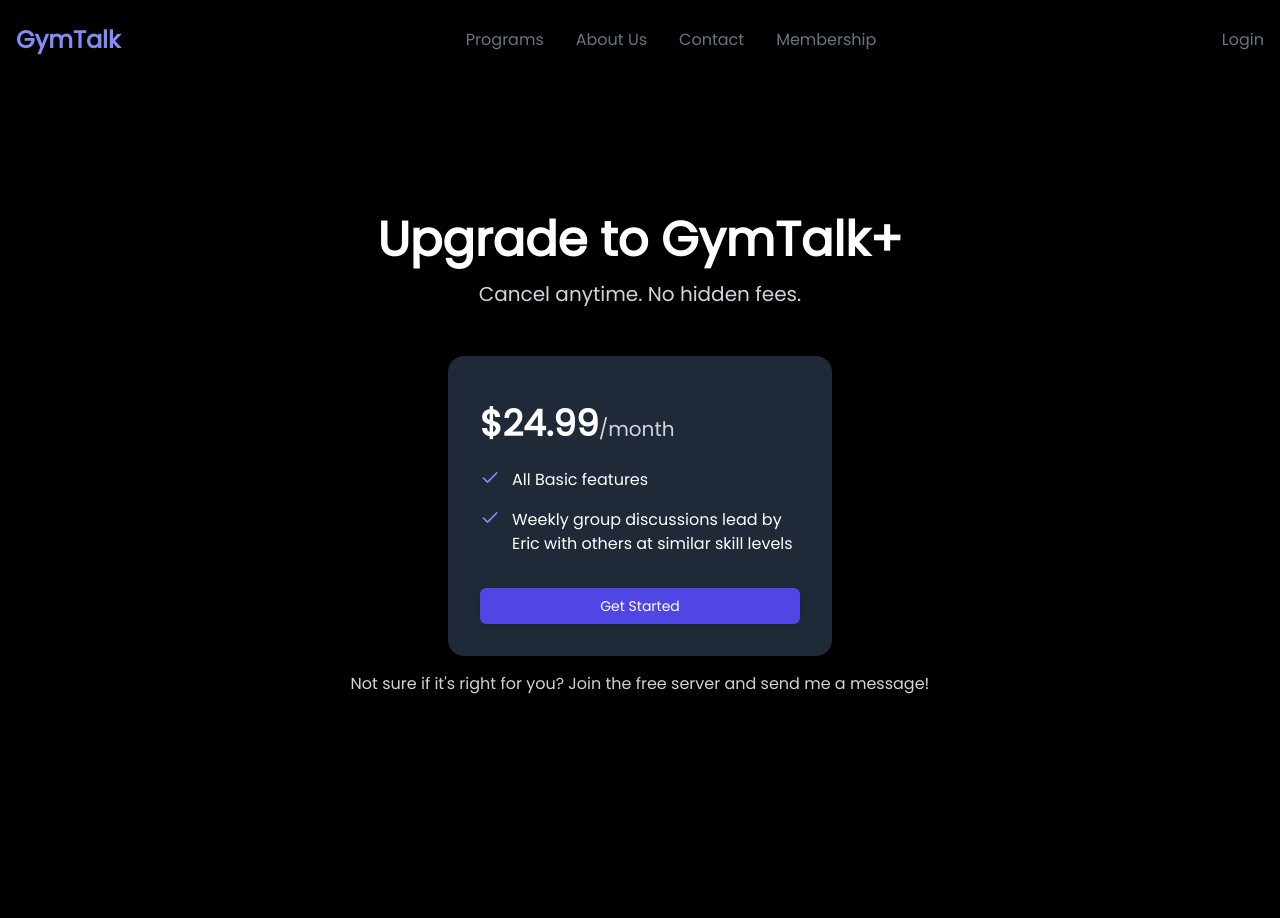
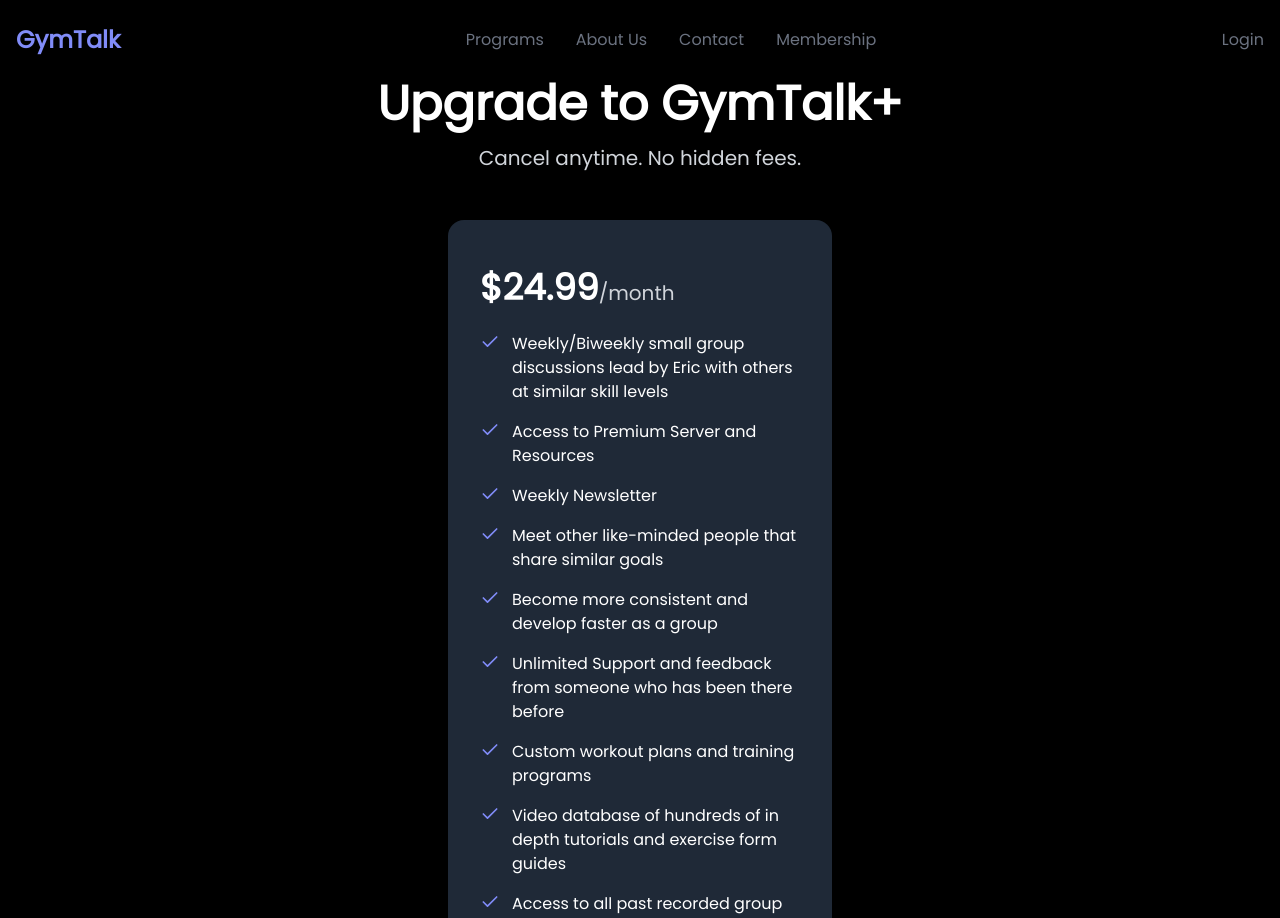
Before and after one commit to Eric0M/GymTalk, a Next.js app: page /plans in a window 1280 px wide. Shown: the top 918 px of the page. Built offline with nearby package versions, Linux system fonts and the light colour scheme; no server answers.

Commit message:
info update

```diff
--- a/app/components/pricing/pricing.tsx
+++ b/app/components/pricing/pricing.tsx
@@ -23,8 +23,15 @@ export default async function PricingComponent() {
       name: constants[1].Name,
       price: constants[1].Price,
       features: [
-        "All Basic features",
-        "Weekly group discussions lead by Eric with others at similar skill levels",
+        "Weekly/Biweekly small group discussions lead by Eric with others at similar skill levels",
+        "Access to Premium Server and Resources",
+        "Weekly Newsletter",
+        "Meet other like-minded people that share similar goals",
+        "Become more consistent and develop faster as a group",
+        "Unlimited Support and feedback from someone who has been there before",
+        "Custom workout plans and training programs",
+        "Video database of hundreds of in depth tutorials and exercise form guides",
+        "Access to all past recorded group discussions",
       ],
       popular: false,
       testLink:
```
